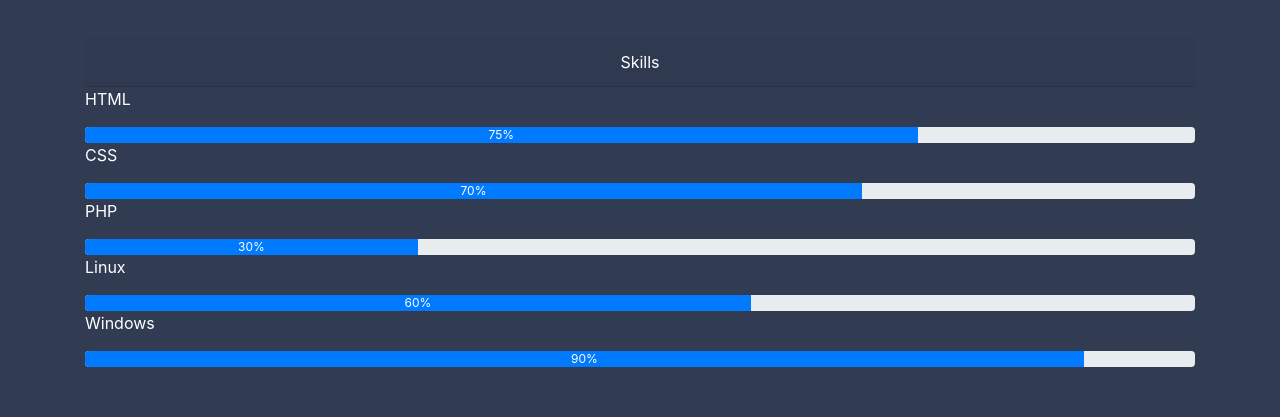
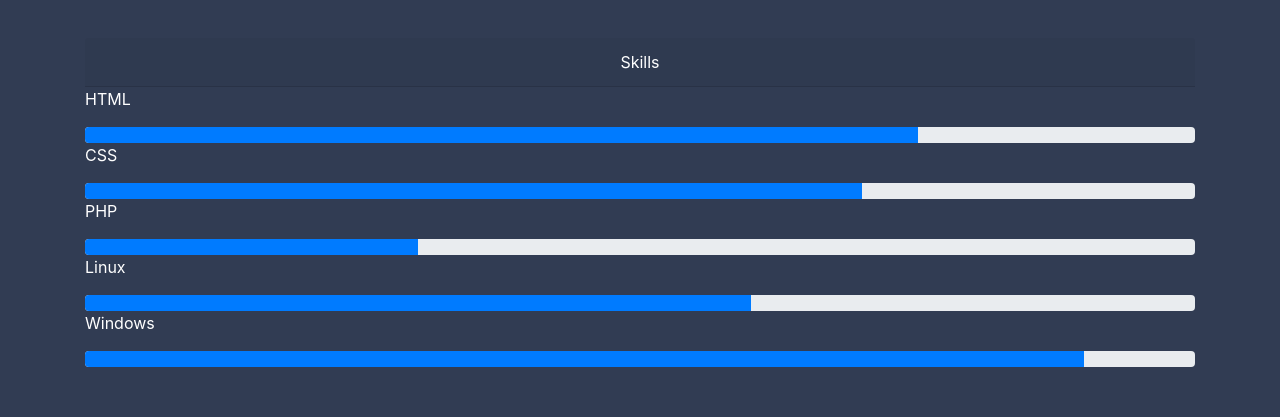
Before and after one commit to adriyansyahmf/adriyansyahmf.github.io, a plain HTML site: page index.html in a window 1280 px wide. Shown: the part 1100-1517 px from the top of the page. Drawn offline with nearby package versions, Linux system fonts and the light colour scheme.

Commit message:
Update index.html

```diff
--- a/index.html
+++ b/index.html
@@ -152,31 +152,31 @@
    <p> HTML </p>
    <div class="progress">
 
-  <div class="progress-bar" role="progressbar" style="width: 75%;" aria-valuenow="25" aria-valuemin="0" aria-valuemax="100">75%</div>
+  <div class="progress-bar" role="progressbar" style="width: 75%;" aria-valuenow="25" aria-valuemin="0" aria-valuemax="100"></div>
 </div>
 
 <p> CSS </p>
    <div class="progress">
 
-  <div class="progress-bar" role="progressbar" style="width: 70%;" aria-valuenow="25" aria-valuemin="0" aria-valuemax="100">70%</div>
+  <div class="progress-bar" role="progressbar" style="width: 70%;" aria-valuenow="25" aria-valuemin="0" aria-valuemax="100"></div>
 </div>
 
 <p> PHP </p>
    <div class="progress">
 
-  <div class="progress-bar" role="progressbar" style="width: 30%;" aria-valuenow="25" aria-valuemin="0" aria-valuemax="100">30%</div>
+  <div class="progress-bar" role="progressbar" style="width: 30%;" aria-valuenow="25" aria-valuemin="0" aria-valuemax="100"></div>
   </div>
 
   <p> Linux </p>
    <div class="progress">
 
-  <div class="progress-bar" role="progressbar" style="width: 60%;" aria-valuenow="25" aria-valuemin="0" aria-valuemax="100">60%</div>
+  <div class="progress-bar" role="progressbar" style="width: 60%;" aria-valuenow="25" aria-valuemin="0" aria-valuemax="100"></div>
   </div>
 
   <p> Windows </p>
    <div class="progress">
 
-  <div class="progress-bar" role="progressbar" style="width: 90%;" aria-valuenow="25" aria-valuemin="0" aria-valuemax="100">90%</div>
+  <div class="progress-bar" role="progressbar" style="width: 90%;" aria-valuenow="25" aria-valuemin="0" aria-valuemax="100"></div>
   </div>
   </div>
   <!-- akhir skills -->
```
